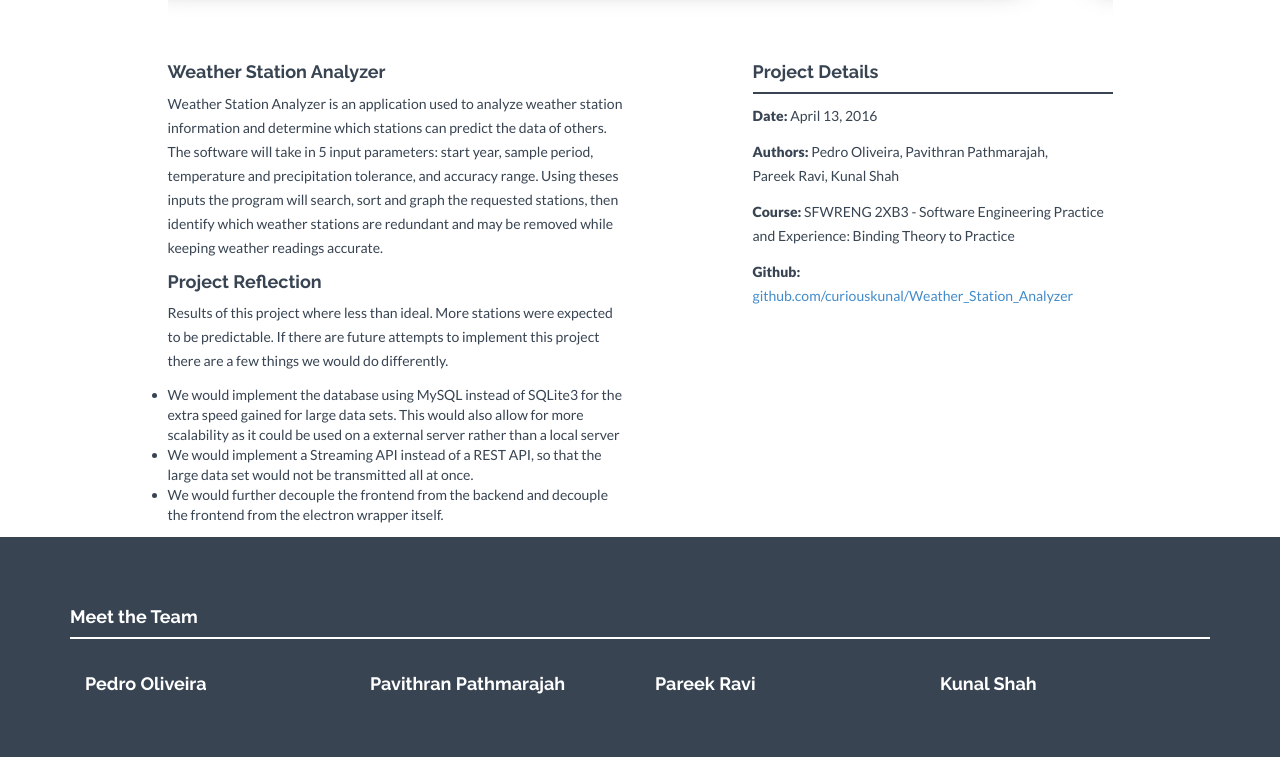
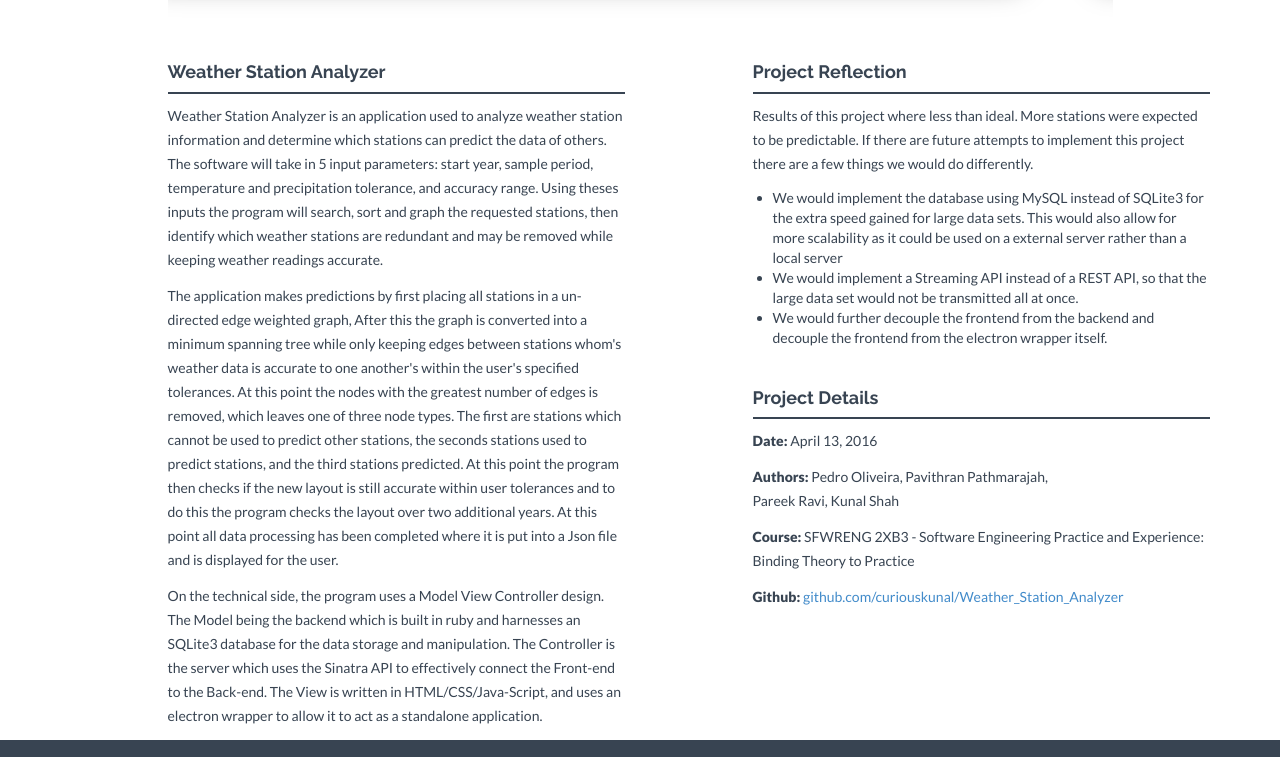
Before and after one commit to curiouskunal/2XB3_FinalProject, a plain HTML site: page index.html in a window 1280 px wide. Shown: the part 663-1420 px from the top of the page. Drawn offline with nearby package versions, Linux system fonts and the light colour scheme.

Commit message:
added details about graphing

```diff
--- a/assets/css/style.css
+++ b/assets/css/style.css
@@ -49,7 +49,10 @@ p {
 img {
 	height: auto;
 	max-width: 50%;
+}
 
+li{
+	margin-left: 20px;
 }
 
 a {
--- a/index.html
+++ b/index.html
@@ -91,6 +91,7 @@
 		 	<div class="col-lg-5 col-lg-offset-1">
 			 	<div class="spacing"></div>
 		 		<h4>Weather Station Analyzer</h4>
+		 		<div class="hline"></div>
 		 		<p>
 		 			Weather Station Analyzer is an application used to analyze weather station information
 		 			and determine which stations can predict the data of others.
@@ -99,7 +100,18 @@
 		 			and graph the requested stations, then identify which weather stations are redundant and may
 		 			be removed while keeping weather readings accurate.
 		 		</p>
+		 		<p>
+		 			The application makes predictions by first placing all stations in a un-directed edge weighted graph, After this the graph is converted into a minimum spanning tree while only keeping edges between stations whom's weather data is accurate to one another's within the user's specified tolerances. At this point the nodes with the greatest number of edges is removed, which leaves one of three node types. The first are stations which cannot be used to predict other stations, the seconds stations used to predict stations, and the third stations predicted. At this point the program then checks if the new layout is still accurate within user tolerances and to do this the program checks the layout over two additional years. At this point all data processing has been completed where it is put into a Json file and is displayed for the user.
+		 		</p>
+		 		<p>
+		 			On the technical side, the program uses a Model View Controller design. The Model being the backend which is built in ruby and harnesses an SQLite3 database for the data storage and manipulation. The Controller is the server which uses the Sinatra API to effectively connect the Front-end to the Back-end. The View is written in HTML/CSS/Java-Script, and uses an electron wrapper to allow it to act as a standalone application.
+		 		</p>
+		 	</div>
+
+		 	<div class="col-lg-5 col-lg-offset-1">
+			 	<div class="spacing"></div>
 		 		<h4>Project Reflection</h4>
+		 		<div class="hline"></div>
 		 		<p>
 		 		Results of this project where less than ideal. More stations were expected to be
 		 			predictable. If there are future attempts to implement this project there are a few things we
@@ -113,13 +125,9 @@
 		 			<li>We would further decouple the frontend from the backend and decouple the frontend
 		 			from the electron wrapper itself.</li>
 		 			</ul>
-
 		 		</p>
 
-		 	</div>
-
-		 	<div class="col-lg-4 col-lg-offset-1">
-			 	<div class="spacing"></div>
+		 		<div class="spacing"></div>
 		 		<h4>Project Details</h4>
 		 		<div class="hline"></div>
 		 		<p><b>Date:</b> April 13, 2016</p>
```
